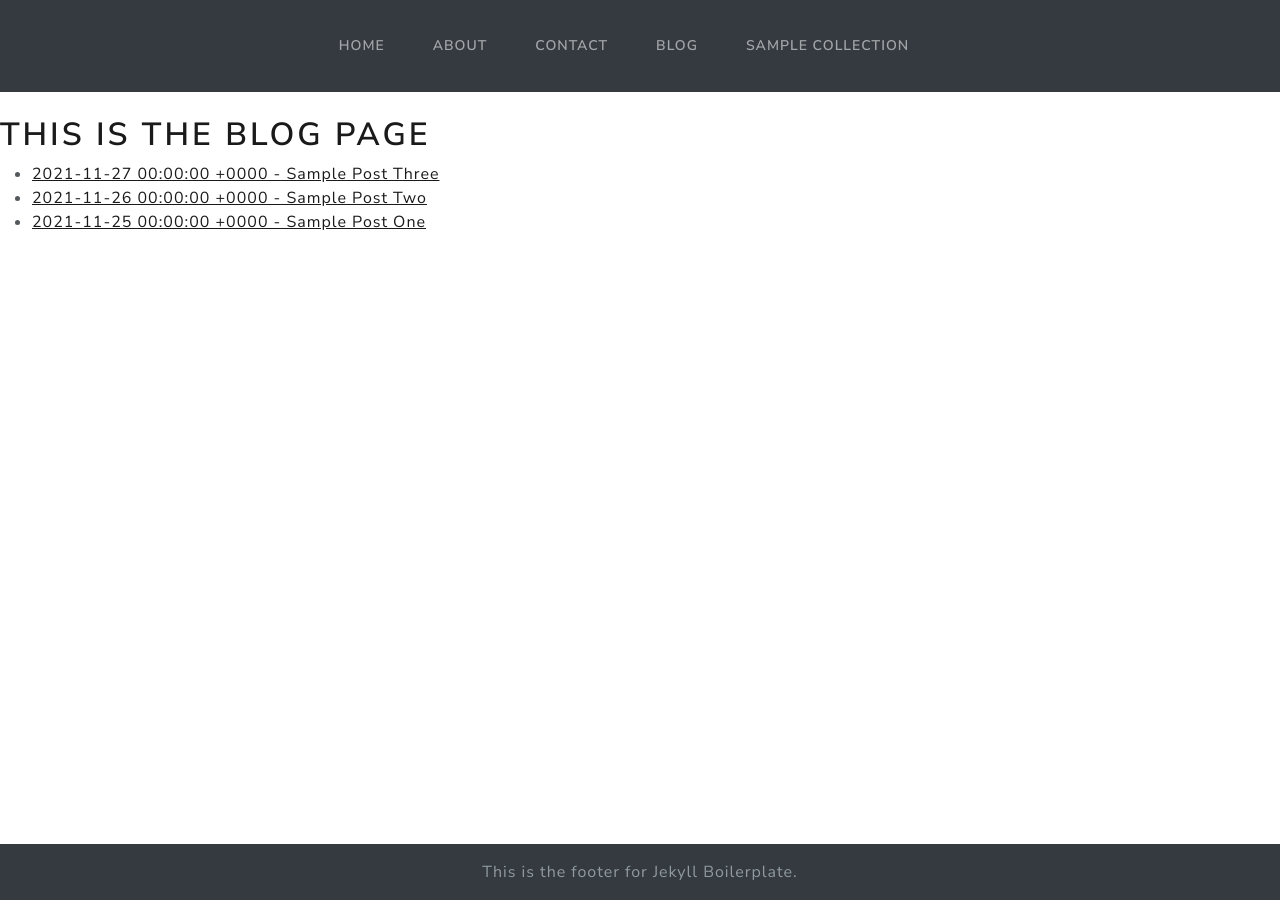
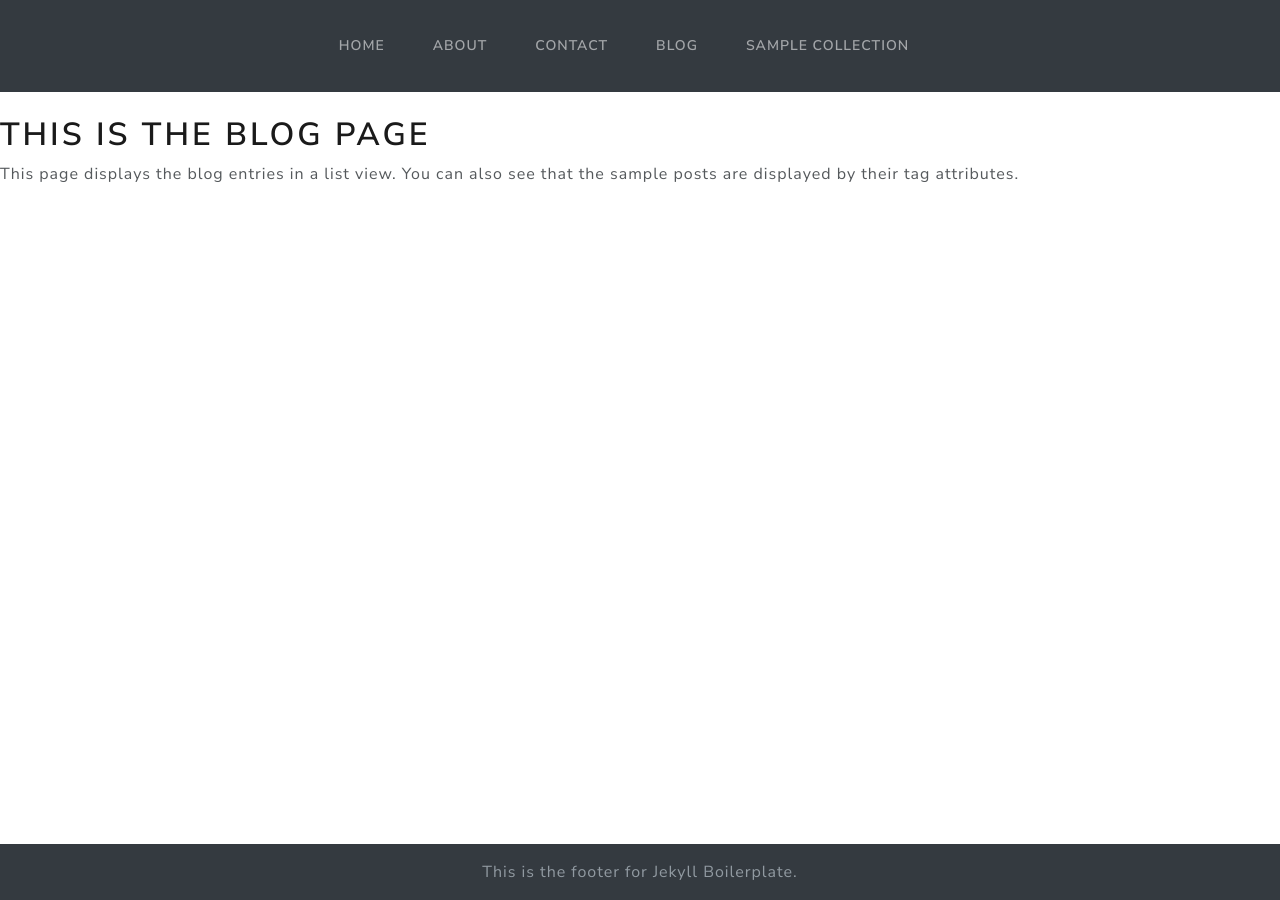
Before and after one commit to donniecode1983/jekyll-bolierplate, a Jekyll site: the page built from blog.md, in a window 1280 px wide. Built offline with Jekyll 4.4.1, drawn with Linux system fonts in a browser that asks for light colours.

Commit message:
reconfigured the blog page contents

```diff
--- a/blog.md
+++ b/blog.md
@@ -5,11 +5,16 @@ title: This is the Blog page
 
 # {{ page.title }}
 
+This page displays the blog entries in a list view. You can also see that the sample posts are displayed by their tag attributes.
 
+
+{% for tag in site.tags %}
+<h3>{{ tag [0] }}</h3>
 <ul>
-  {% for post in site.posts %}
-    <li>
-      <a href="{{ post.url }}">{{ post.date }} - {{ post.title }}</a>
-    </li>
-  {% endfor %}
+    {% for post in tag[1] %}
+      <li><a href="{{ post.url }}">{{ post.title }}</a></li>
+    {% endfor %}
 </ul>
+
+
+{% endfor %}
```
